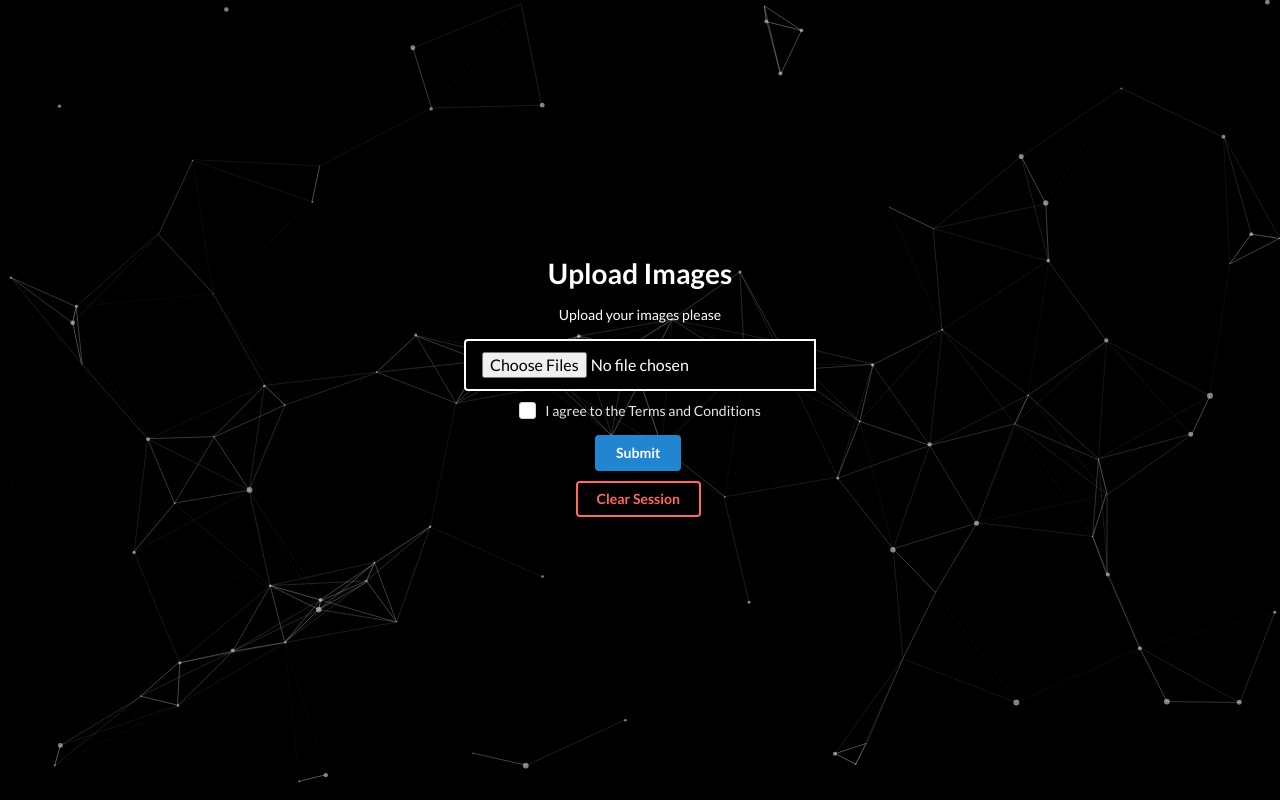
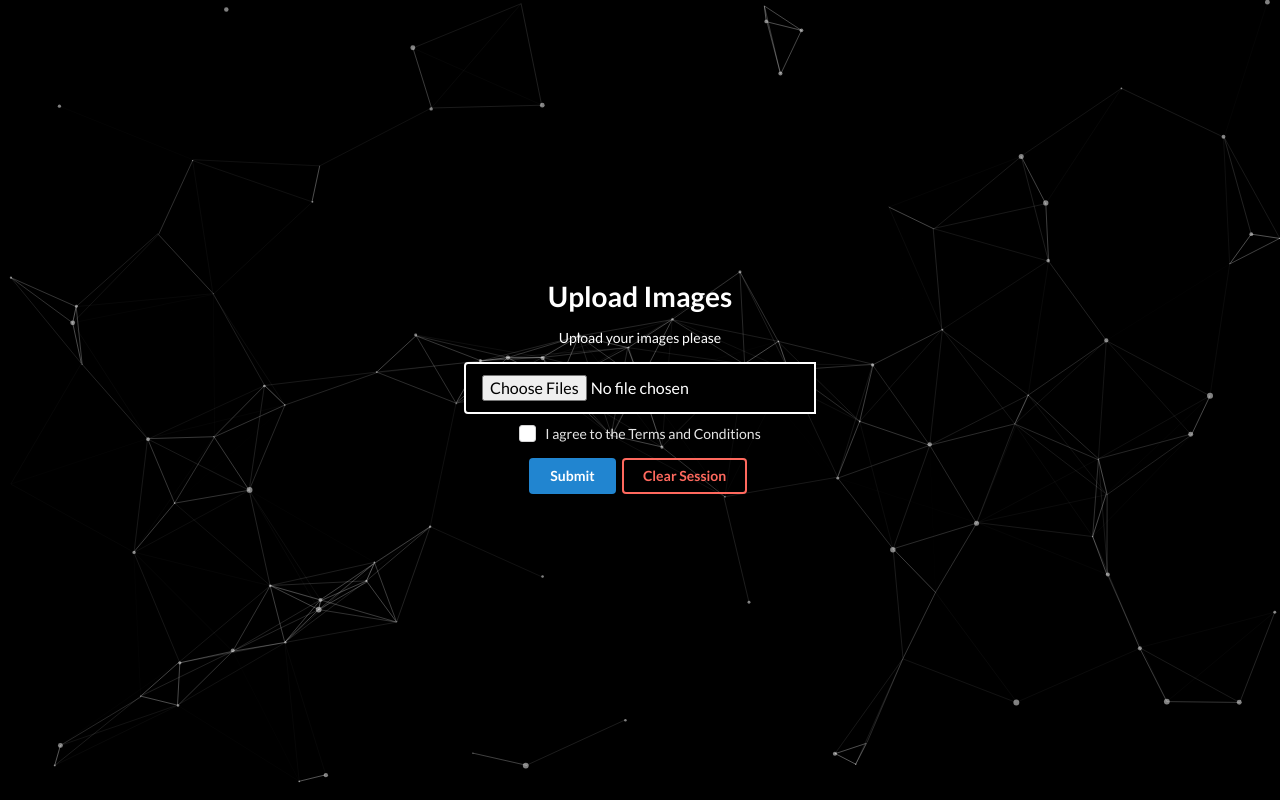
Before and after one commit to PolarBean/DeepSliceFlask, a Flask app: page / in a window 1280 px wide. Run offline with Flask 2, Linux system fonts and the light colour scheme.

Commit message:
Improving Styling and Adding Favicon

```diff
--- a/static/css/home.css
+++ b/static/css/home.css
@@ -1,42 +1,3 @@
-/* width */
-::-webkit-scrollbar {
-    width: 10px;
-}
-
-/* Track */
-::-webkit-scrollbar-track {
-    background: black;
-}
-
-/* Handle */
-::-webkit-scrollbar-thumb {
-    background-image: linear-gradient(
-        to bottom,
-        violet,
-        indigo,
-        blue,
-        green,
-        yellow,
-        orange,
-        red
-    );
-}
-
-/* Handle on hover */
-::-webkit-scrollbar-thumb:hover {
-    background-image: linear-gradient(
-        to bottom,
-        violet,
-        indigo,
-        blue,
-        green,
-        yellow,
-        orange,
-        red
-    );
-    opacity: 0.5;
-}
-
 body {
     background-color: black;
     margin: 0;
@@ -77,6 +38,51 @@ canvas {
     display: block;
 }
 
+.ui .form {
+    display: inline;
+}
+
 .ui.list > .item > img.image {
     background-color: white;
 }
+
+
+
+/* width */
+::-webkit-scrollbar {
+    width: 10px;
+}
+
+/* Track */
+::-webkit-scrollbar-track {
+    background: black;
+}
+
+/* Handle */
+::-webkit-scrollbar-thumb {
+    background-image: linear-gradient(
+        to bottom,
+        violet,
+        indigo,
+        blue,
+        green,
+        yellow,
+        orange,
+        red
+    );
+}
+
+/* Handle on hover */
+::-webkit-scrollbar-thumb:hover {
+    background-image: linear-gradient(
+        to bottom,
+        violet,
+        indigo,
+        blue,
+        green,
+        yellow,
+        orange,
+        red
+    );
+    opacity: 0.5;
+}
--- a/templates/public/index.html
+++ b/templates/public/index.html
@@ -3,7 +3,8 @@
 
 <div class="ui one inverted column stackable center aligned page grid" id="main">
     <div class="column twelve wide" id="column-container">
-        <form action="/process-image" style="padding-bottom: 10px" class="ui inverted form" method="post" enctype="multipart/form-data">
+        <form action="/process-image" style="padding-bottom: 10px" class="ui inverted form" method="post"
+            enctype="multipart/form-data">
             <h1>Upload Images</h1>
             <p>Upload your images please</p>
             <div class="ui action input" style="font-size: initial">
@@ -15,7 +16,7 @@
                     <label>I agree to the Terms and Conditions</label>
                 </div>
             </div>
-            <button class="ui primary button" type="submit">Submit</button>
+            <button class="ui primary button">Submit</button>
         </form>
         <form action="/clear-session" class="ui inverted form" method="post">
             <button class="ui inverted red button">Clear Session</button>
--- a/templates/public/layout.html
+++ b/templates/public/layout.html
@@ -6,10 +6,12 @@
     <meta http-equiv="X-UA-Compatible" content="IE=edge">
     <title>Brain Flask App</title>
     <meta name="viewport" content="width=device-width, initial-scale=1">
-    <link rel="stylesheet" type="text/css" media="screen" href="{{ url_for('static', filename='semantic-ui/semantic.css') }}" />
+    <link rel="stylesheet" type="text/css" media="screen"
+        href="{{ url_for('static', filename='semantic-ui/semantic.css') }}" />
     <link rel="stylesheet" type="text/css" media="screen" href="{{ url_for('static', filename='css/home.css') }}" />
     <script src="{{ url_for('static', filename='jquery-3.5.1.min.js') }}"></script>
     <script src="{{ url_for('static', filename='semantic-ui/semantic.js') }}"></script>
+    <link rel="shortcut icon" href="{{ url_for('static', filename='favicon.ico') }}">
 </head>
 
 
```
Also changed, not shown: static/favicon.ico (added). Lines whose indentation alone changed are shown as unchanged.
